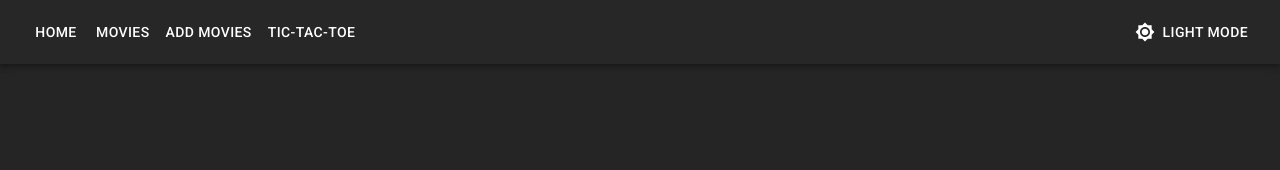
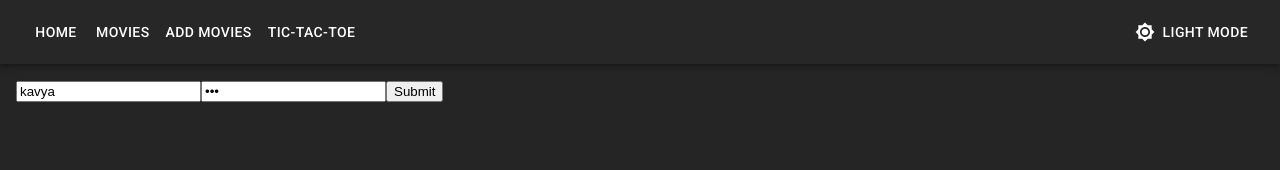
Before and after one commit to Kavya-rajkumar99/react-movie-app, a React (Create React App) app: page /basic-form in a window 1280 px wide. Before the commit this address led to /404. Shown: the top 170 px of the page. Built offline with nearby package versions, Linux system fonts and the light colour scheme.

Commit message:
added form validations

```diff
--- a/package.json
+++ b/package.json
@@ -10,13 +10,15 @@
     "@testing-library/jest-dom": "^5.16.4",
     "@testing-library/react": "^13.3.0",
     "@testing-library/user-event": "^13.5.0",
+    "formik": "^2.2.9",
     "react": "^18.1.0",
     "react-confetti": "^6.1.0",
     "react-dom": "^18.1.0",
     "react-router-dom": "^6.3.0",
     "react-scripts": "5.0.1",
     "react-use": "^17.4.0",
-    "web-vitals": "^2.1.4"
+    "web-vitals": "^2.1.4",
+    "yup": "^0.32.11"
   },
   "scripts": {
     "start": "react-scripts start",
--- a/src/AddMovies.js
+++ b/src/AddMovies.js
@@ -1,26 +1,48 @@
-import { useState } from "react";
 import Button from "@mui/material/Button";
 import TextField from "@mui/material/TextField";
 import { useNavigate } from "react-router-dom";
+import { useFormik } from "formik";
+import * as yup from "yup";
+
+export const movieValidationSchema = yup.object({
+  name: yup.string().required("Please enter the movie name"),
+  image: yup
+    .string()
+    .required("Please enter the movie poster")
+    .min(20, "Movie poster should have a minimum of 20 characters"),
+  rating: yup
+    .number()
+    .required("Please enter the movie rating")
+    .min(1, "Please enter a better rating")
+    .max(10, "Please enter a rating between 1 and 10"),
+  summary: yup
+    .string()
+    .required("Please enter the movie summary")
+    .min(20, "Movie summary should have a minimum of 20 characters"),
+  trailer: yup
+    .string()
+    .required("Please enter the movie trailer")
+    .min(20, "Movie trailer should have a minimum of 20 characters"),
+});
 
 export function AddMovies() {
-  const [movieName, setMovieName] = useState("");
-  const [moviePoster, setMoviePoster] = useState("");
-  const [movieRating, setMovieRating] = useState("");
-  const [movieSummary, setMovieSummary] = useState("");
-  const [movieTrailer, setMovieTrailer] = useState("");
+  const {values,handleSubmit,errors,touched,handleBlur,handleChange} = useFormik({
+    initialValues: {
+      name: "",
+      rating: "",
+      image: "",
+      summary: "",
+      trailer: "",
+    },
+    validationSchema: movieValidationSchema,
+    onSubmit: (newMovie) => {
+      console.log(newMovie);
+      addMovie(newMovie);
+    },
+  });
 
-  // const [moviesList, setMoviesList] = useState(movies);
   const navigate = useNavigate();
-  const addMovie = () => {
-    const newMovie = {
-      name: movieName,
-      rating: movieRating,
-      image: moviePoster,
-      summary: movieSummary,
-      trailer: movieTrailer,
-    };
-
+  const addMovie = (newMovie) => {
     fetch("https://6278ea10d00bded55ae0fd07.mockapi.io/movies", {
       method: "POST",
       body: JSON.stringify(newMovie),
@@ -28,62 +50,80 @@ export function AddMovies() {
         "Content-Type": "application/json",
       },
     }).then(() => navigate("/movies"));
-
-    // setMovieName("");
-    // setMoviePoster("");
-    // setMovieRating("");
-    // setMovieSummary("");
-    // setMovieTrailer("");
   };
 
   return (
     <div className="moviesContainer">
-      <section className="addMoviesContainer">
+      <form className="addMoviesContainer" onSubmit={handleSubmit}>
         {/* <input type="text" value={movieName} onChange={(event) => setMovieName(event.target.value)} placeholder="Name" /> */}
         {/* <input type="text" value={moviePoster}onChange={(event) => setMoviePoster(event.target.value)} placeholder="Poster" /> */}
         {/* <input type="text" value={movieRating}onChange={(event) => setMovieRating(event.target.value)} placeholder="Rating" /> */}
         {/* <input type="text" value={movieSummary}onChange={(event) => setMovieSummary(event.target.value)} placeholder="Summary" /> */}
         <TextField
           label="Name"
-          value={movieName}
-          onChange={(event) => setMovieName(event.target.value)}
+          value={values.name}
+          name="name"
+          onChange={handleChange}
+          onBlur={handleBlur}
           variant="outlined"
           size="small"
+          error={touched.name && errors.name}
+          helperText={touched.name && errors.name ? errors.name : ""}
         />
         <TextField
           label="Poster"
-          value={moviePoster}
-          onChange={(event) => setMoviePoster(event.target.value)}
+          value={values.image}
+          name="image"
+          onChange={handleChange}
+          onBlur={handleBlur}
           variant="outlined"
           size="small"
+          error={touched.image && errors.image}
+          helperText={touched.image && errors.image ?errors.image : ""}
         />
+
         <TextField
           label="Rating"
-          value={movieRating}
-          onChange={(event) => setMovieRating(event.target.value)}
+          value={values.rating}
+          name="rating"
+          onChange={handleChange}
+          onBlur={handleBlur}
           variant="outlined"
           size="small"
+          error={touched.rating && errors.rating}
+          helperText={touched.rating && errors.rating ? errors.rating : ""}
         />
         <TextField
           label="Summary"
-          value={movieSummary}
-          onChange={(event) => setMovieSummary(event.target.value)}
+          value={values.summary}
+          name="summary"
+          onChange={handleChange}
+          onBlur={handleBlur}
           variant="outlined"
           size="small"
+          error={touched.summary && errors.summary}
+          helperText={touched.summary && errors.summary ?errors.summary : ""}
         />
         <TextField
           label="Trailer"
-          value={movieTrailer}
-          onChange={(event) => setMovieTrailer(event.target.value)}
+          value={values.trailer}
+          name="trailer"
+          onBlur={handleBlur}
+          onChange={handleChange}
           variant="outlined"
           size="small"
+          error={touched.trailer && errors.trailer}
+          helperText={touched.trailer && errors.trailer ?errors.trailer : ""}
         />
         {/* <button type="submit" onClick={() => setMoviesList([...moviesList, movie])}>Add Movie</button> */}
         {/* <button type="submit" onClick={() => checkMovie()}>Add Movie</button> */}
-        <Button variant="contained" onClick={() => addMovie()}>
+        <Button type="submit" variant="contained">
           Add Movie
         </Button>
-      </section>
+        {/* <p>{JSON.stringify(values)}</p>
+        <p>{JSON.stringify(touched)}</p>
+        <p>{JSON.stringify(errors)}</p> */}
+      </form>
       {/* <div className="movie-list">
         {moviesList.map((movie) => <Movie name={movie.name} rating={movie.rating} image={movie.image} summary={movie.summary} />)}
       </div> */}
--- a/src/App.js
+++ b/src/App.js
@@ -17,6 +17,7 @@ import { ThemeProvider, createTheme } from "@mui/material/styles";
 import Paper from "@mui/material/Paper";
 import Brightness4Icon from "@mui/icons-material/Brightness4";
 import Brightness7Icon from "@mui/icons-material/Brightness7";
+import { BasicForm } from "./BasicForm";
 
 function App() {
   // const initialMoviesList = [
@@ -147,6 +148,7 @@ function App() {
               <Route path="/movies/edit/:id" element={<EditMovie />} />
               <Route path="/tic-tac-toe" element={<TicTacToe />} />
               <Route path="/404" element={<NotFound />} />
+              <Route path="/basic-form" element = {<BasicForm />} />
               <Route path="*" element={<Navigate replace to="/404" />} />
             </Routes>
           </section>
--- /dev/null
+++ b/src/BasicForm.js
@@ -0,0 +1,44 @@
+import React from "react";
+import * as yup from "yup";
+import { useFormik } from "formik";
+const formValidationSchema = yup.object({
+ email : yup.string().email().required().min(5),
+ password : yup.string().required().min(8).max(12)
+})
+
+export function BasicForm() {
+  const formik = useFormik({
+    initialValues: { email: "kavya", password: "abc" },
+    validationSchema : formValidationSchema,
+    onSubmit : (values)=>{
+    console.log("onSubmit",values)
+    }
+  }
+  );
+  return (
+     <form onSubmit={formik.handleSubmit}>
+      <input
+        type="email"
+        placeholder="Enter email"
+        value={formik.values.email}
+        name="email"
+        onChange={formik.handleChange}
+        onBlur={formik.handleBlur}
+      />
+      {formik.touched.email && formik.errors.email ? formik.errors.email : ""}
+      <input
+        type="password"
+        placeholder="Enter password"
+        value={formik.values.password}
+        name="password"
+        onChange={formik.handleChange}
+        onBlur={formik.handleBlur}
+      />
+      {formik.touched.password && formik.errors.password ? formik.errors.password : ""}
+      <button type="submit">Submit</button>
+      {/* <p>{JSON.stringify(formik.values)}</p>
+      <p>{JSON.stringify(formik.errors)}</p>
+      <p>{JSON.stringify(formik.touched)}</p> */}
+    </form>
+  );
+}
--- a/src/EditMovieForm.js
+++ b/src/EditMovieForm.js
@@ -1,23 +1,26 @@
-import { useState } from "react";
 import TextField from "@mui/material/TextField";
 import { useNavigate } from "react-router-dom";
 import Button from "@mui/material/Button";
+import { useFormik } from "formik";
+import {movieValidationSchema} from './AddMovies';
 
 export function EditMovieForm({ movie }) {
-  const [name, setName] = useState(movie.name);
-  const [rating, setRating] = useState(movie.rating);
-  const [image, setImage] = useState(movie.image);
-  const [summary, setSummary] = useState(movie.summary);
-  const [trailer, setTrailer] = useState(movie.trailer);
+  const {values,handleSubmit,errors,touched,handleBlur,handleChange} = useFormik({
+    initialValues: {
+      name: movie.name,
+      rating: movie.rating,
+      image: movie.image,
+      summary: movie.summary,
+      trailer: movie.trailer,
+    },
+    validationSchema: movieValidationSchema,
+    onSubmit: (updatedMovie) => {
+      console.log(updatedMovie);
+      editMovie(updatedMovie);
+    },
+  });
   const navigate = useNavigate();
-  const editMovie = () => {
-    const updatedMovie = {
-      name: name,
-      rating: rating,
-      image: image,
-      summary: summary,
-      trailer: trailer,
-    };
+  const editMovie = (updatedMovie) => {
     fetch(`https://6278ea10d00bded55ae0fd07.mockapi.io/movies/${movie.id}`, {
       method: "PUT",
       body: JSON.stringify(updatedMovie),
@@ -28,46 +31,66 @@ export function EditMovieForm({ movie }) {
   };
   return (
     <div className="moviesContainer">
-      <section className="addMoviesContainer">
+      <form className="addMoviesContainer" onSubmit={handleSubmit}>
         <TextField
-          value={name}
            label="Name"
+           value={values.name}
+           name="name"
+           onChange={handleChange}
+           onBlur={handleBlur}
            variant="outlined"
-          onChange={(event) => setName(event.target.value)}
            size="small"
+           error={touched.name && errors.name}
+           helperText={touched.name && errors.name ? errors.name : ""}
         />
         <TextField
-          value={image}
           label="Poster"
+          value={values.image}
+          name="image"
+          onChange={handleChange}
+          onBlur={handleBlur}
           variant="outlined"
-          onChange={(event) => setImage(event.target.value)}
           size="small"
+          error={touched.image && errors.image}
+          helperText={touched.image && errors.image ?errors.image : ""}
         />
         <TextField
-          value={rating}
           label="Rating"
+          value={values.rating}
+          name="rating"
+          onChange={handleChange}
+          onBlur={handleBlur}
           variant="outlined"
-          onChange={(event) => setRating(event.target.value)}
           size="small"
+          error={touched.rating && errors.rating}
+          helperText={touched.rating && errors.rating ? errors.rating : ""}
         />
         <TextField
-          value={summary}
          label="Summary"
+         value={values.summary}
+         name="summary"
+         onChange={handleChange}
+         onBlur={handleBlur}
          variant="outlined"
-          onChange={(event) => setSummary(event.target.value)}
          size="small"
+         error={touched.summary && errors.summary}
+         helperText={touched.summary && errors.summary ?errors.summary : ""}
         />
         <TextField
-          value={trailer}
           label="Trailer"
+          value={values.trailer}
+          name="trailer"
+          onBlur={handleBlur}
+          onChange={handleChange}
           variant="outlined"
-          onChange={(event) => setTrailer(event.target.value)}
           size="small"
+          error={touched.trailer && errors.trailer}
+          helperText={touched.trailer && errors.trailer ?errors.trailer : ""}
         />
-        <Button variant="contained" color="success" onClick={() => editMovie()}>
+        <Button type="submit" variant="contained" color="success">
           Save
         </Button>
-      </section>
+      </form>
     </div>
   );
 }
```
Also changed, not shown: 1 other file (tests, documents, lock files or other folders). Lines whose indentation alone changed are shown as unchanged.
